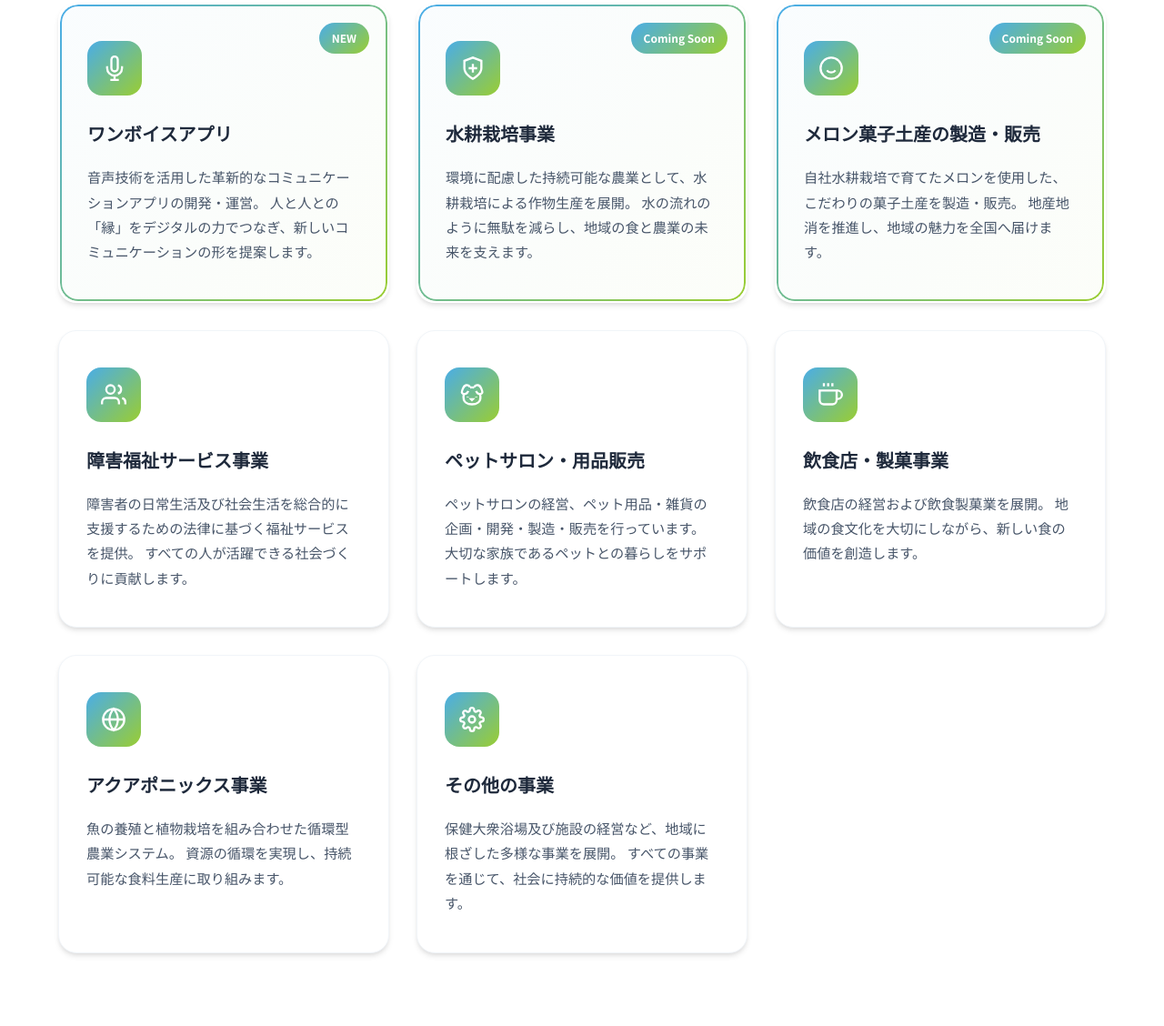
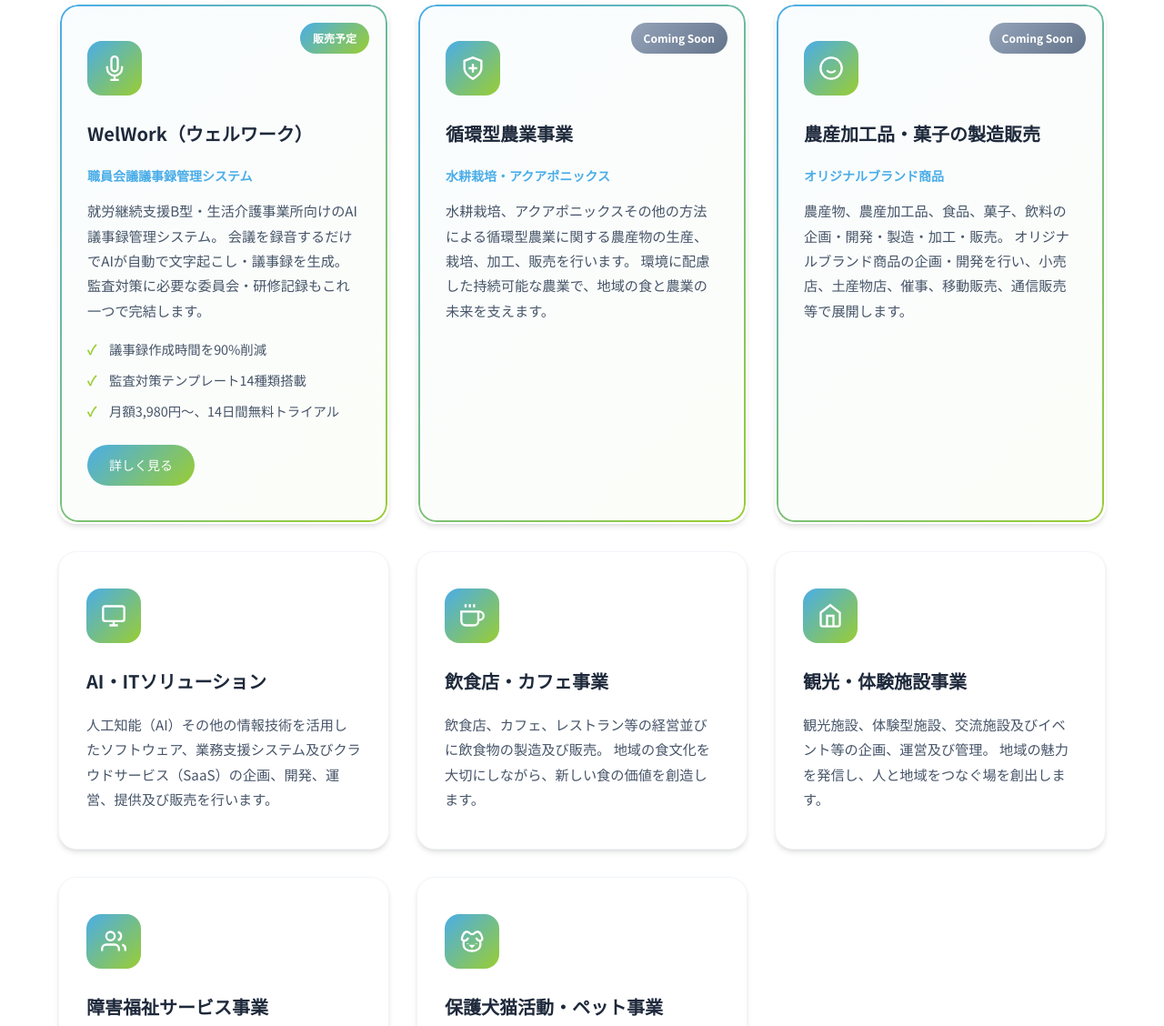
Before and after one commit to enwave123/enwave-website, a plain HTML site: page index.html in a window 1280 px wide. Shown: the part 1062-2190 px from the top of the page at 91% size. Drawn offline with Linux system fonts and the light colour scheme.

Commit message:
事業内容を新定款に基づき更新、WelWork情報を追加

```diff
--- a/index.html
+++ b/index.html
@@ -3,8 +3,8 @@
 <head>
     <meta charset="UTF-8">
     <meta name="viewport" content="width=device-width, initial-scale=1.0">
-    <meta name="description" content="株式会社ENWAVE - 縁を育て、地域と自然に良い波を起こす企業。ワンボイスアプリ、水耕栽培事業、メロン菓子土産の製造販売を行っています。">
-    <meta name="keywords" content="ENWAVE, エンウェーブ, ワンボイス, 水耕栽培, メロン, 菓子, 八王子">
+    <meta name="description" content="株式会社ENWAVE - 縁を育て、地域と自然に良い波を起こす企業。WelWork（福祉事業所向け議事録管理システム）、循環型農業、障害福祉サービスなど多角的な事業を展開。">
+    <meta name="keywords" content="ENWAVE, エンウェーブ, WelWork, ウェルワーク, 議事録, 就労継続支援B型, 生活介護, 水耕栽培, アクアポニックス, 循環型農業, 八王子">
     <title>株式会社ENWAVE | 縁を育て、地域と自然に良い波を起こす</title>
     <link rel="preconnect" href="https://fonts.googleapis.com">
     <link rel="preconnect" href="https://fonts.gstatic.com" crossorigin>
@@ -66,8 +66,8 @@
                 <p class="section-subtitle">Services</p>
             </div>
             <div class="services-grid">
-                <!-- ワンボイスアプリ -->
-                <div class="service-card featured">
+                <!-- WelWork -->
+                <div class="service-card featured welwork-card">
                     <div class="service-icon">
                         <svg viewBox="0 0 24 24" fill="none" stroke="currentColor" stroke-width="2">
                             <path d="M12 1a3 3 0 0 0-3 3v8a3 3 0 0 0 6 0V4a3 3 0 0 0-3-3z"/>
@@ -76,15 +76,23 @@
                             <line x1="8" y1="23" x2="16" y2="23"/>
                         </svg>
                     </div>
-                    <h3 class="service-title">ワンボイスアプリ</h3>
+                    <h3 class="service-title">WelWork（ウェルワーク）</h3>
+                    <p class="service-subtitle">職員会議議事録管理システム</p>
                     <p class="service-description">
-                        音声技術を活用した革新的なコミュニケーションアプリの開発・運営。
-                        人と人との「縁」をデジタルの力でつなぎ、新しいコミュニケーションの形を提案します。
+                        就労継続支援B型・生活介護事業所向けのAI議事録管理システム。
+                        会議を録音するだけでAIが自動で文字起こし・議事録を生成。
+                        監査対策に必要な委員会・研修記録もこれ一つで完結します。
                     </p>
-                    <span class="service-tag">NEW</span>
+                    <ul class="service-features">
+                        <li>議事録作成時間を90%削減</li>
+                        <li>監査対策テンプレート14種類搭載</li>
+                        <li>月額3,980円〜、14日間無料トライアル</li>
+                    </ul>
+                    <a href="https://welwork.manus.space/" target="_blank" class="btn btn-small">詳しく見る</a>
+                    <span class="service-tag">販売予定</span>
                 </div>
 
-                <!-- 水耕栽培事業 -->
+                <!-- 循環型農業 -->
                 <div class="service-card featured">
                     <div class="service-icon">
                         <svg viewBox="0 0 24 24" fill="none" stroke="currentColor" stroke-width="2">
@@ -93,15 +101,16 @@
                             <path d="M8 12h8"/>
                         </svg>
                     </div>
-                    <h3 class="service-title">水耕栽培事業</h3>
+                    <h3 class="service-title">循環型農業事業</h3>
+                    <p class="service-subtitle">水耕栽培・アクアポニックス</p>
                     <p class="service-description">
-                        環境に配慮した持続可能な農業として、水耕栽培による作物生産を展開。
-                        水の流れのように無駄を減らし、地域の食と農業の未来を支えます。
+                        水耕栽培、アクアポニックスその他の方法による循環型農業に関する農産物の生産、栽培、加工、販売を行います。
+                        環境に配慮した持続可能な農業で、地域の食と農業の未来を支えます。
                     </p>
-                    <span class="service-tag">Coming Soon</span>
+                    <span class="service-tag coming-soon">Coming Soon</span>
                 </div>
 
-                <!-- メロン菓子土産 -->
+                <!-- 農産加工品・菓子 -->
                 <div class="service-card featured">
                     <div class="service-icon">
                         <svg viewBox="0 0 24 24" fill="none" stroke="currentColor" stroke-width="2">
@@ -111,12 +120,61 @@
                             <line x1="15" y1="9" x2="15.01" y2="9"/>
                         </svg>
                     </div>
-                    <h3 class="service-title">メロン菓子土産の製造・販売</h3>
+                    <h3 class="service-title">農産加工品・菓子の製造販売</h3>
+                    <p class="service-subtitle">オリジナルブランド商品</p>
                     <p class="service-description">
-                        自社水耕栽培で育てたメロンを使用した、こだわりの菓子土産を製造・販売。
-                        地産地消を推進し、地域の魅力を全国へ届けます。
+                        農産物、農産加工品、食品、菓子、飲料の企画・開発・製造・加工・販売。
+                        オリジナルブランド商品の企画・開発を行い、小売店、土産物店、催事、移動販売、通信販売等で展開します。
                     </p>
-                    <span class="service-tag">Coming Soon</span>
+                    <span class="service-tag coming-soon">Coming Soon</span>
+                </div>
+
+                <!-- AI・ITソリューション -->
+                <div class="service-card">
+                    <div class="service-icon">
+                        <svg viewBox="0 0 24 24" fill="none" stroke="currentColor" stroke-width="2">
+                            <rect x="2" y="3" width="20" height="14" rx="2" ry="2"/>
+                            <line x1="8" y1="21" x2="16" y2="21"/>
+                            <line x1="12" y1="17" x2="12" y2="21"/>
+                        </svg>
+                    </div>
+                    <h3 class="service-title">AI・ITソリューション</h3>
+                    <p class="service-description">
+                        人工知能（AI）その他の情報技術を活用したソフトウェア、業務支援システム及びクラウドサービス（SaaS）の企画、開発、運営、提供及び販売を行います。
+                    </p>
+                </div>
+
+                <!-- 飲食事業 -->
+                <div class="service-card">
+                    <div class="service-icon">
+                        <svg viewBox="0 0 24 24" fill="none" stroke="currentColor" stroke-width="2">
+                            <path d="M18 8h1a4 4 0 0 1 0 8h-1"/>
+                            <path d="M2 8h16v9a4 4 0 0 1-4 4H6a4 4 0 0 1-4-4V8z"/>
+                            <line x1="6" y1="1" x2="6" y2="4"/>
+                            <line x1="10" y1="1" x2="10" y2="4"/>
+                            <line x1="14" y1="1" x2="14" y2="4"/>
+                        </svg>
+                    </div>
+                    <h3 class="service-title">飲食店・カフェ事業</h3>
+                    <p class="service-description">
+                        飲食店、カフェ、レストラン等の経営並びに飲食物の製造及び販売。
+                        地域の食文化を大切にしながら、新しい食の価値を創造します。
+                    </p>
+                </div>
+
+                <!-- 観光・体験施設 -->
+                <div class="service-card">
+                    <div class="service-icon">
+                        <svg viewBox="0 0 24 24" fill="none" stroke="currentColor" stroke-width="2">
+                            <path d="M3 9l9-7 9 7v11a2 2 0 0 1-2 2H5a2 2 0 0 1-2-2z"/>
+                            <polyline points="9 22 9 12 15 12 15 22"/>
+                        </svg>
+                    </div>
+                    <h3 class="service-title">観光・体験施設事業</h3>
+                    <p class="service-description">
+                        観光施設、体験型施設、交流施設及びイベント等の企画、運営及び管理。
+                        地域の魅力を発信し、人と地域をつなぐ場を創出します。
+                    </p>
                 </div>
 
                 <!-- 障害福祉サービス -->
@@ -131,12 +189,12 @@
                     </div>
                     <h3 class="service-title">障害福祉サービス事業</h3>
                     <p class="service-description">
-                        障害者の日常生活及び社会生活を総合的に支援するための法律に基づく福祉サービスを提供。
-                        すべての人が活躍できる社会づくりに貢献します。
+                        障害者の日常生活及び社会生活を総合的に支援するための法律に基づく障害福祉サービス事業。
+                        就労継続支援事業所等と連携した商品の生産・加工・販売、雇用促進・就労機会の提供も行います。
                     </p>
                 </div>
 
-                <!-- ペットサロン -->
+                <!-- 保護犬猫・ペット事業 -->
                 <div class="service-card">
                     <div class="service-icon">
                         <svg viewBox="0 0 24 24" fill="none" stroke="currentColor" stroke-width="2">
@@ -148,59 +206,10 @@
                             <path d="M4.42 11.247A13.152 13.152 0 0 0 4 14.556C4 18.728 7.582 21 12 21s8-2.272 8-6.444c0-1.061-.162-2.2-.493-3.309m-9.243-6.082A8.801 8.801 0 0 1 12 5c.78 0 1.5.108 2.161.306"/>
                         </svg>
                     </div>
-                    <h3 class="service-title">ペットサロン・用品販売</h3>
+                    <h3 class="service-title">保護犬猫活動・ペット事業</h3>
                     <p class="service-description">
-                        ペットサロンの経営、ペット用品・雑貨の企画・開発・製造・販売を行っています。
+                        保護犬猫活動及び施設の経営、ペットサロンの経営、ペット用品・ペット美容の企画・開発・製造・販売。
                         大切な家族であるペットとの暮らしをサポートします。
-                    </p>
-                </div>
-
-                <!-- 飲食事業 -->
-                <div class="service-card">
-                    <div class="service-icon">
-                        <svg viewBox="0 0 24 24" fill="none" stroke="currentColor" stroke-width="2">
-                            <path d="M18 8h1a4 4 0 0 1 0 8h-1"/>
-                            <path d="M2 8h16v9a4 4 0 0 1-4 4H6a4 4 0 0 1-4-4V8z"/>
-                            <line x1="6" y1="1" x2="6" y2="4"/>
-                            <line x1="10" y1="1" x2="10" y2="4"/>
-                            <line x1="14" y1="1" x2="14" y2="4"/>
-                        </svg>
-                    </div>
-                    <h3 class="service-title">飲食店・製菓事業</h3>
-                    <p class="service-description">
-                        飲食店の経営および飲食製菓業を展開。
-                        地域の食文化を大切にしながら、新しい食の価値を創造します。
-                    </p>
-                </div>
-
-                <!-- アクアポニックス -->
-                <div class="service-card">
-                    <div class="service-icon">
-                        <svg viewBox="0 0 24 24" fill="none" stroke="currentColor" stroke-width="2">
-                            <path d="M2 12h20"/>
-                            <path d="M12 2a15.3 15.3 0 0 1 4 10 15.3 15.3 0 0 1-4 10 15.3 15.3 0 0 1-4-10 15.3 15.3 0 0 1 4-10z"/>
-                            <circle cx="12" cy="12" r="10"/>
-                        </svg>
-                    </div>
-                    <h3 class="service-title">アクアポニックス事業</h3>
-                    <p class="service-description">
-                        魚の養殖と植物栽培を組み合わせた循環型農業システム。
-                        資源の循環を実現し、持続可能な食料生産に取り組みます。
-                    </p>
-                </div>
-
-                <!-- その他 -->
-                <div class="service-card">
-                    <div class="service-icon">
-                        <svg viewBox="0 0 24 24" fill="none" stroke="currentColor" stroke-width="2">
-                            <circle cx="12" cy="12" r="3"/>
-                            <path d="M19.4 15a1.65 1.65 0 0 0 .33 1.82l.06.06a2 2 0 0 1 0 2.83 2 2 0 0 1-2.83 0l-.06-.06a1.65 1.65 0 0 0-1.82-.33 1.65 1.65 0 0 0-1 1.51V21a2 2 0 0 1-2 2 2 2 0 0 1-2-2v-.09A1.65 1.65 0 0 0 9 19.4a1.65 1.65 0 0 0-1.82.33l-.06.06a2 2 0 0 1-2.83 0 2 2 0 0 1 0-2.83l.06-.06a1.65 1.65 0 0 0 .33-1.82 1.65 1.65 0 0 0-1.51-1H3a2 2 0 0 1-2-2 2 2 0 0 1 2-2h.09A1.65 1.65 0 0 0 4.6 9a1.65 1.65 0 0 0-.33-1.82l-.06-.06a2 2 0 0 1 0-2.83 2 2 0 0 1 2.83 0l.06.06a1.65 1.65 0 0 0 1.82.33H9a1.65 1.65 0 0 0 1-1.51V3a2 2 0 0 1 2-2 2 2 0 0 1 2 2v.09a1.65 1.65 0 0 0 1 1.51 1.65 1.65 0 0 0 1.82-.33l.06-.06a2 2 0 0 1 2.83 0 2 2 0 0 1 0 2.83l-.06.06a1.65 1.65 0 0 0-.33 1.82V9a1.65 1.65 0 0 0 1.51 1H21a2 2 0 0 1 2 2 2 2 0 0 1-2 2h-.09a1.65 1.65 0 0 0-1.51 1z"/>
-                        </svg>
-                    </div>
-                    <h3 class="service-title">その他の事業</h3>
-                    <p class="service-description">
-                        保健大衆浴場及び施設の経営など、地域に根ざした多様な事業を展開。
-                        すべての事業を通じて、社会に持続的な価値を提供します。
                     </p>
                 </div>
             </div>
@@ -241,6 +250,10 @@
                             <tr>
                                 <th>法人番号</th>
                                 <td>0101-01-016438</td>
+                            </tr>
+                            <tr>
+                                <th>定款変更日</th>
+                                <td>令和7年1月26日</td>
                             </tr>
                         </tbody>
                     </table>
@@ -353,7 +366,7 @@
                         株式会社ENWAVEへのお問い合わせ、事業に関するご相談、
                         パートナーシップのご提案など、お気軽にご連絡ください。
                     </p>
-                    <a href="mailto:info@enwave.co.jp" class="btn btn-secondary">メールでお問い合わせ</a>
+                    <a href="mailto:info@enwave.jp" class="btn btn-secondary">メールでお問い合わせ</a>
                 </div>
             </div>
         </div>
@@ -378,7 +391,7 @@
                 </div>
             </div>
             <div class="footer-bottom">
-                <p>&copy; 2024 株式会社ENWAVE. All Rights Reserved.</p>
+                <p>&copy; 2024-2025 株式会社ENWAVE. All Rights Reserved.</p>
             </div>
         </div>
     </footer>
--- a/styles.css
+++ b/styles.css
@@ -977,3 +977,89 @@ ul {
     opacity: 1;
     transform: translateY(0);
 }
+
+
+/* ========================================
+   WelWork Card Special Styles
+======================================== */
+.welwork-card {
+    grid-column: span 1;
+}
+
+.welwork-card .service-subtitle {
+    font-size: 0.875rem;
+    color: var(--primary);
+    font-weight: 600;
+    margin-bottom: 12px;
+    display: block;
+}
+
+.welwork-card .service-features {
+    margin-top: 16px;
+    padding-left: 0;
+}
+
+.welwork-card .service-features li {
+    position: relative;
+    padding-left: 24px;
+    margin-bottom: 8px;
+    font-size: 0.9rem;
+    color: var(--gray-600);
+}
+
+.welwork-card .service-features li::before {
+    content: '✓';
+    position: absolute;
+    left: 0;
+    color: var(--secondary);
+    font-weight: 700;
+}
+
+.btn-small {
+    display: inline-flex;
+    align-items: center;
+    justify-content: center;
+    padding: 10px 24px;
+    font-size: 0.875rem;
+    font-weight: 500;
+    background: var(--accent-gradient);
+    color: var(--white);
+    border-radius: 25px;
+    margin-top: 16px;
+    transition: var(--transition-normal);
+    text-decoration: none;
+}
+
+.btn-small:hover {
+    transform: translateY(-2px);
+    box-shadow: 0 4px 15px rgba(74, 173, 232, 0.3);
+}
+
+.service-tag.coming-soon {
+    background: linear-gradient(135deg, var(--gray-400) 0%, var(--gray-500) 100%);
+}
+
+.service-subtitle {
+    font-size: 0.875rem;
+    color: var(--primary);
+    font-weight: 600;
+    margin-bottom: 12px;
+    display: block;
+}
+
+/* Featured cards on larger screens */
+@media (min-width: 992px) {
+    .services-grid {
+        grid-template-columns: repeat(3, 1fr);
+    }
+
+    .welwork-card {
+        grid-column: span 1;
+    }
+}
+
+@media (min-width: 768px) and (max-width: 991px) {
+    .services-grid {
+        grid-template-columns: repeat(2, 1fr);
+    }
+}
```
